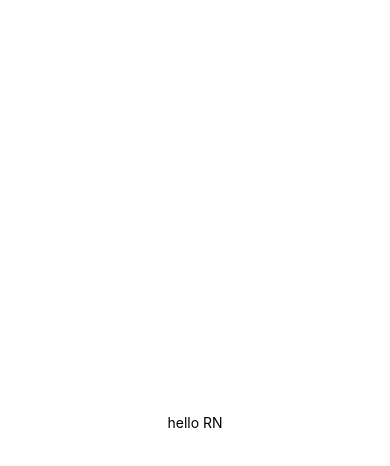
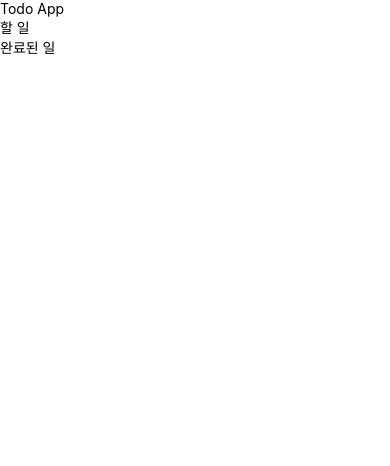
Before and after one commit to jaehafe/RN-complete-guide, a React Native app in the folder todo/: screen / in a window 390 px wide. Shown: the top 466 px of the page. Built offline with nearby package versions, Linux system fonts and the light colour scheme.

Commit message:
feat: MainScreen - core component 사용 완료

```diff
--- a/todo/App.js
+++ b/todo/App.js
@@ -1,13 +1,9 @@
 import { StatusBar } from 'expo-status-bar';
 import { StyleSheet, Text, View } from 'react-native';
+import MainScreen from './screens/MainScreen';
 
 export default function App() {
-  return (
-    <View style={styles.container}>
-      <Text>hello RN</Text>
-      <StatusBar style="auto" />
-    </View>
-  );
+  return <MainScreen />;
 }
 
 const styles = StyleSheet.create({
--- a/todo/screens/MainScreen.js
+++ b/todo/screens/MainScreen.js
@@ -1,11 +1,19 @@
-import { StyleSheet, Text, View } from 'react-native';
+import { SafeAreaView, StatusBar, StyleSheet, Text, View } from 'react-native';
 import React from 'react';
 
 const MainScreen = () => {
   return (
-    <View>
-      <Text>MainScreen</Text>
-    </View>
+    <SafeAreaView style={styles.container}>
+      <StatusBar />
+      <Text style={styles.pageTitle}>Todo App</Text>
+      <View style={styles.listView}>
+        <Text style={styles.listTitle}>할 일</Text>
+      </View>
+      <View style={styles.separator} />
+      <View style={styles.listView}>
+        <Text style={styles.listTitle}>완료된 일</Text>
+      </View>
+    </SafeAreaView>
   );
 };
 
```
